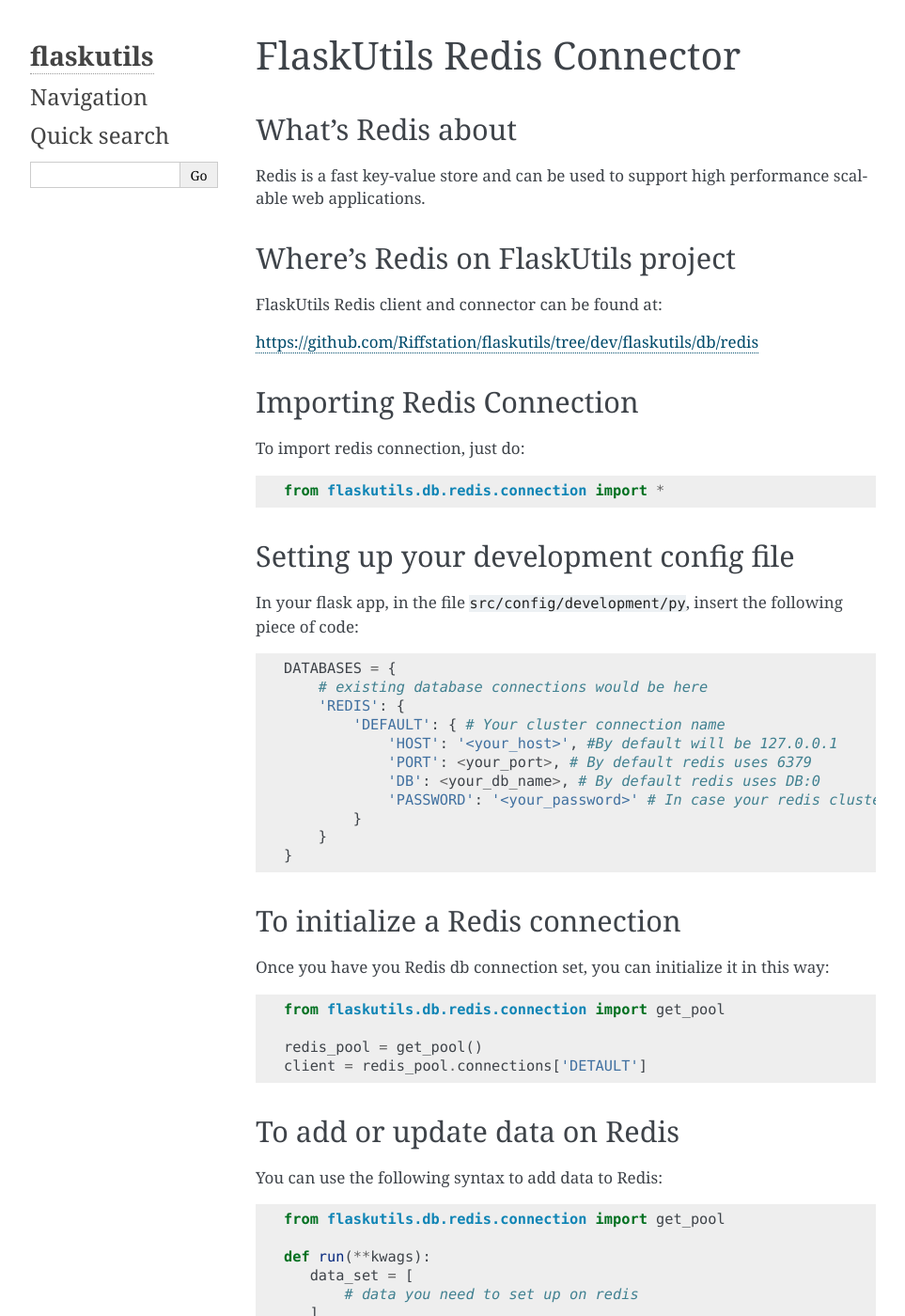
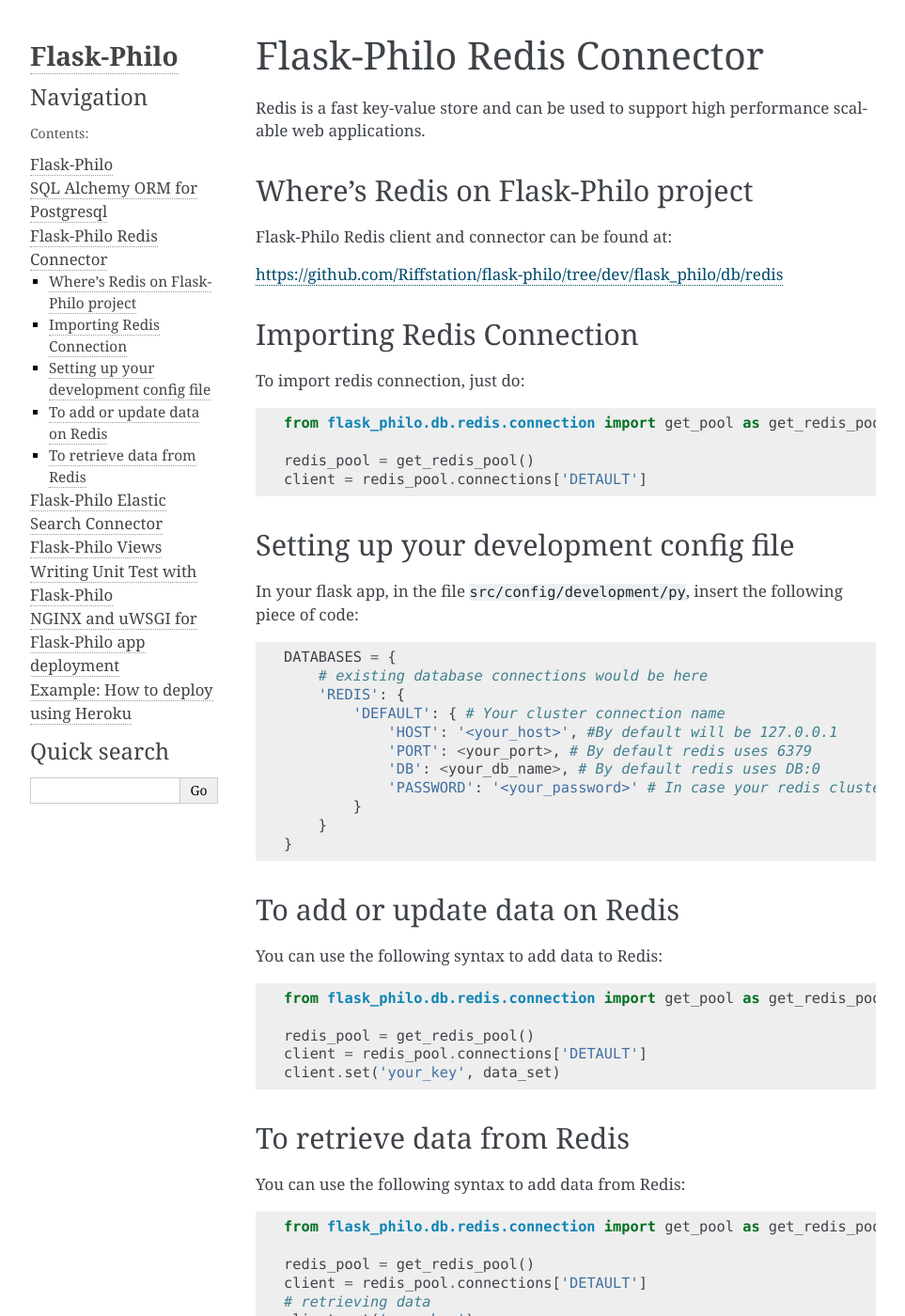
Before and after one commit to fenderdigital/flask-philo, a Sphinx documentation site: the page built from documentation/source/db/redis_connector.rst, in a window 1280 px wide and 1400 px high. Shown: the whole window at 94% size, without its empty margins (148-1111 px from the left). Built offline with Sphinx 7.4.7, drawn with Linux system fonts in a browser that asks for light colours; pages that are not in the unit, such as notebooks, are missing from menus; some of the changed text lies outside the part shown.

Commit message:
documentation

```diff
--- a/documentation/source/conf.py
+++ b/documentation/source/conf.py
@@ -1,6 +1,6 @@
 # -*- coding: utf-8 -*-
 #
-# flaskutils documentation build configuration file, created by
+# Flask-Philo documentation build configuration file, created by
 # sphinx-quickstart on Tue Aug 15 16:27:54 2017.
 #
 # This file is execfile()d with the current directory set to its
@@ -45,7 +45,7 @@
 master_doc = 'index'
 
 # General information about the project.
-project = u'flaskutils'
+project = u'Flask-Philo'
 copyright = u'2017, Sonic Ladder'
 author = u'Sonic Ladder'
 
@@ -114,7 +114,7 @@
 # -- Options for HTMLHelp output ------------------------------------------
 
 # Output file base name for HTML help builder.
-htmlhelp_basename = 'flaskutilsdoc'
+htmlhelp_basename = 'Flask-Philodoc'
 
 
 # -- Options for LaTeX output ---------------------------------------------
@@ -141,7 +141,7 @@
 # (source start file, target name, title,
 #  author, documentclass [howto, manual, or own class]).
 latex_documents = [
-    (master_doc, 'flaskutils.tex', u'flaskutils Documentation',
+    (master_doc, 'Flask-Philo.tex', u'Flask-Philo Documentation',
      u'Sonic Ladder', 'manual'),
 ]
 
@@ -151,7 +151,7 @@
 # One entry per manual page. List of tuples
 # (source start file, name, description, authors, manual section).
 man_pages = [
-    (master_doc, 'flaskutils', u'flaskutils Documentation',
+    (master_doc, 'Flask-Philo', u'Flask-Philo Documentation',
      [author], 1)
 ]
 
@@ -162,7 +162,7 @@
 # (source start file, target name, title, author,
 #  dir menu entry, description, category)
 texinfo_documents = [
-    (master_doc, 'flaskutils', u'flaskutils Documentation',
-     author, 'flaskutils', 'One line description of project.',
+    (master_doc, 'Flask-Philo', u'Flask-Philo Documentation',
+     author, 'Flask-Philo', 'One line description of project.',
      'Miscellaneous'),
 ]
--- a/documentation/source/db/redis_connector.rst
+++ b/documentation/source/db/redis_connector.rst
@@ -1,30 +1,29 @@
-FlaskUtils Redis Connector
-==========================
+Flask-Philo Redis Connector
+============================
 
-What's Redis about
-------------------
-
-Redis is a fast key-value store and can be used to support high performance scalable web applications.
+Redis is a fast key-value store and can be used to support high performance scalable web
+applications.
 
 
-Where's Redis on FlaskUtils project
------------------------------------
+Where's Redis on Flask-Philo project
+----------------------------------------
 
-FlaskUtils Redis client and connector can be found at:
+Flask-Philo Redis client and connector can be found at:
 
-https://github.com/Riffstation/flaskutils/tree/dev/flaskutils/db/redis
+https://github.com/Riffstation/flask-philo/tree/dev/flask_philo/db/redis
 
 
 Importing Redis Connection
---------------------------
+----------------------------
 
 To import redis connection, just do:
 
 ::
 
- from flaskutils.db.redis.connection import *
+ from flask_philo.db.redis.connection import get_pool as get_redis_pool
 
-
+ redis_pool = get_redis_pool()
+ client = redis_pool.connections['DETAULT']
 
 Setting up your development config file
 ---------------------------------------
@@ -45,17 +44,6 @@
      }
  }
 
-To initialize a Redis connection
---------------------------------
-
-Once you have you Redis db connection set, you can initialize it in this way:
-
-::
-
- from flaskutils.db.redis.connection import get_pool
-
- redis_pool = get_pool()
- client = redis_pool.connections['DETAULT']
 
 
 To add or update data on Redis
@@ -65,17 +53,10 @@
 
 ::
 
- from flaskutils.db.redis.connection import get_pool
+    from flask_philo.db.redis.connection import get_pool as get_redis_pool
 
- def run(**kwags):
-    data_set = [
-        # data you need to set up on redis
-    ]
-
-    redis_pool = get_pool()
-    # setting up a connection
+    redis_pool = get_redis_pool()
     client = redis_pool.connections['DETAULT']
-    # adding/update data
     client.set('your_key', data_set)
 
 
@@ -86,19 +67,17 @@
 
 ::
 
- from flaskutils.db.redis.connection import get_pool
+    from flask_philo.db.redis.connection import get_pool as get_redis_pool
 
- redis_pool = get_pool()
-
- # setting up a connection
- client = redis_pool.connections['DETAULT']
- # retrieving data
- client.get('your_key')
+    redis_pool = get_redis_pool()
+    client = redis_pool.connections['DETAULT']
+    # retrieving data
+    client.get('your_key')
 
 
 You have a set of operations that can be done on Redis. You can find it here:
 
-https://github.com/Riffstation/flaskutils/tree/dev/flaskutils/db/redis
+https://github.com/Riffstation/flask_philo/tree/dev/flask_philo/db/redis
 
 
 You can also operate direct on Redis server, for example, to retrieve a value by giving its proper key.
--- /dev/null
+++ b/documentation/source/etc/unit_test.rst
@@ -0,0 +1,61 @@
+Writing Unit Test with Flask-Philo
+=============================================
+
+Flask-Philo supports unit tests. All you have to do is
+create a class insised ``tests`` directory in your project
+that extends ``flask_philo.test.FlaskTestCase``.
+
+E.g.
+
+::
+
+    from datetime import datetime
+    from elasticsearch.exceptions import NotFoundError
+    from flask_philo.test import FlaskTestCase
+
+    import pytest
+    import time
+
+
+    class TestDBAccess(FlaskTestCase):
+        def test_connection(self):
+            client = self.elasticsearch_pool.connections['DEFAULT']
+            assert client.ping() is True
+
+        def test_create_index(self):
+            client = self.elasticsearch_pool.connections['DEFAULT']
+            assert {} == client.get_alias()
+            client.create_index('my-test')
+            assert 'my-test' in client.get_alias()
+
+
+
+Running Unit Tests
+--------------------
+
+  ::
+
+    python3 manage.py test
+
+
+
+You can execute the tests from one file by using the ``q`` parameter:
+
+::
+
+    python3 manage.py test --q tests/test_db.py
+
+
+You can execute the tests from one class by running:
+
+
+::
+
+    python3 manage.py test --q tests/test_db.py::TestDBAccess
+
+
+ You can execute a specific unit test by running:
+
+::
+
+    python3 manage.py test --q tests/test_db.py::TestDBAccess::test_create_index
```
Also changed, not shown: documentation/source/db/elastic-search.rst (added, +168 -0 lines), documentation/source/db/multi-db.rst (deleted, +0 -24 lines), documentation/source/db/postgresq-orm.rst (deleted, +0 -41 lines), documentation/source/db/postgresql-orm.rst (added, +154 -0 lines), documentation/source/etc/flask_app_deploy.rst (renamed from documentation/source/flask_app_deploy.rst, +31 -21 lines), documentation/source/index.rst (+15 -2 lines), documentation/source/introduction.rst (+26 -18 lines), documentation/source/new_project.rst (deleted, +0 -13 lines), documentation/source/views.rst (+57 -13 lines), documentation/source/_static/img/philo.png (added).
